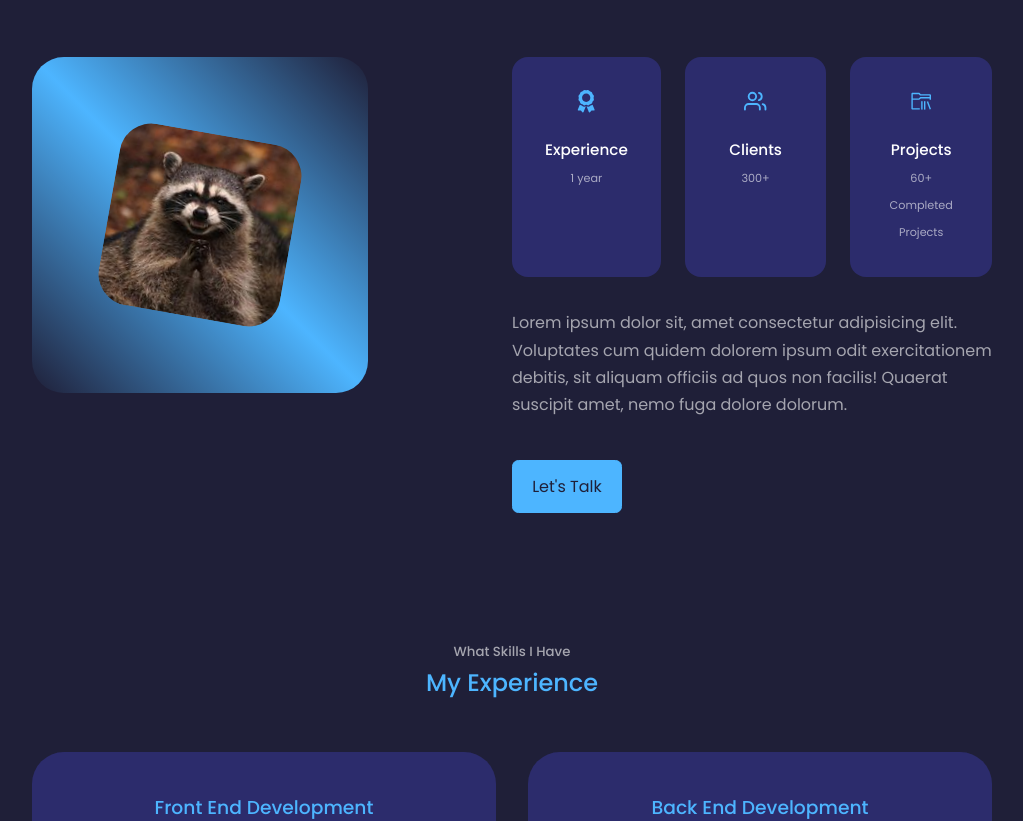
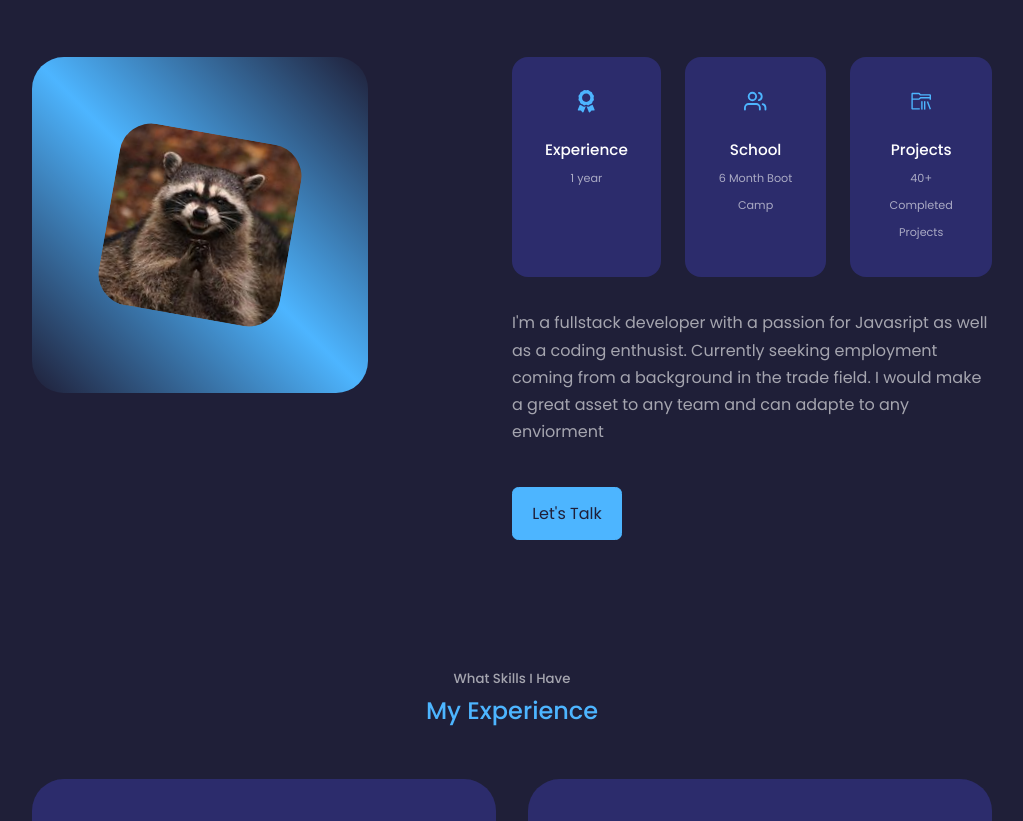
Before and after one commit to strayfrozen/Personal-React-Portfolio, a React (Create React App) app: page / in a window 1280 px wide. Shown: the part 982-1803 px from the top of the page, without its empty margins (128-1151 px from the left). Built offline with nearby package versions, Linux system fonts and the light colour scheme.

Commit message:
updated about section

```diff
--- a/src/App.jsx
+++ b/src/App.jsx
@@ -3,9 +3,9 @@ import Header from './components/header/Header'
 import Nav from './components/nav/Nav'
 import About from './components/about/About'
 import Experience from './components/experience/Experience'
-import Services from './components/services/Services'
+//import Services from './components/services/Services'
 import Portfolio from './components/portfolio/Portfolio'
-import Testimonials from './components/testimonials/Testimonials'
+//import Testimonials from './components/testimonials/Testimonials'
 import Contact from './components/contact/Contact'
 import Footer from './components/footer/Footer'
 
@@ -16,9 +16,9 @@ const App = () => {
     <Nav />
     <About />
     <Experience />
-    <Services />
+  {/*} <Services />*/}
     <Portfolio />
-    <Testimonials />
+    {/*<Testimonials />*/}
     <Contact />
     <Footer />
 
--- a/src/components/about/About.jsx
+++ b/src/components/about/About.jsx
@@ -29,19 +29,21 @@ const About = () => {
 
             <article className='about__card'>
               <FiUsers className='about__icon' />
-              <h5>Clients</h5>
-              <small>300+</small>
+              <h5>School</h5>
+              <small>6 Month Boot Camp</small>
             </article>
 
             <article className='about__card'>
               <VscFolderLibrary className='about__icon' />
               <h5>Projects</h5>
-              <small>60+ Completed Projects</small>
+              <small>40+ Completed Projects</small>
             </article>
           </div>
 
           <p>
-            Lorem ipsum dolor sit, amet consectetur adipisicing elit. Voluptates cum quidem dolorem ipsum odit exercitationem debitis, sit aliquam officiis ad quos non facilis! Quaerat suscipit amet, nemo fuga dolore dolorum.
+          I'm a fullstack developer with a passion for Javasript as well as a coding enthusist.
+          Currently seeking employment coming from a background in the trade field. I would
+          make a great asset to any team and can adapte to any enviorment
           </p>
 
           <a href="#contact" className='btn btn-primary'>Let's Talk</a>
```
